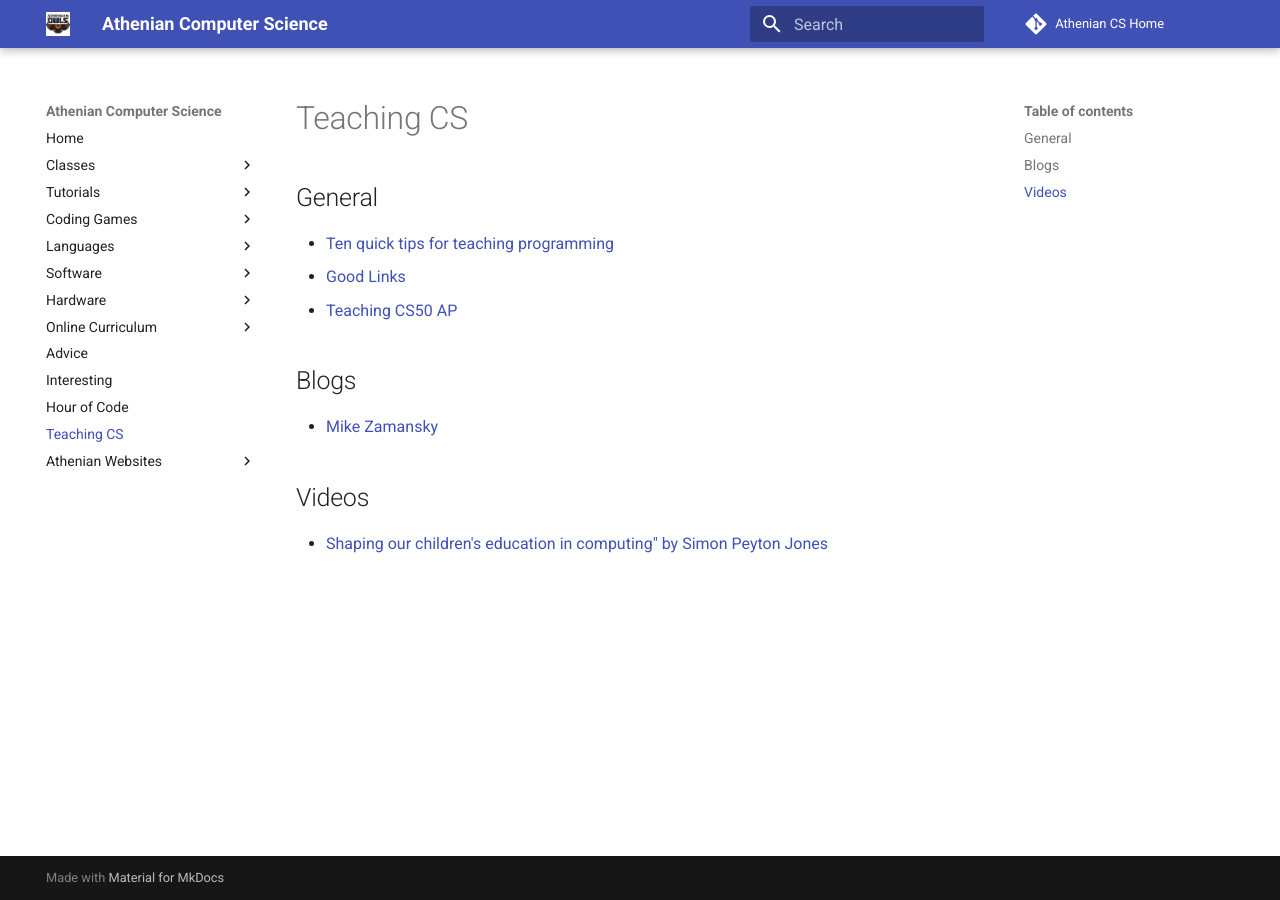
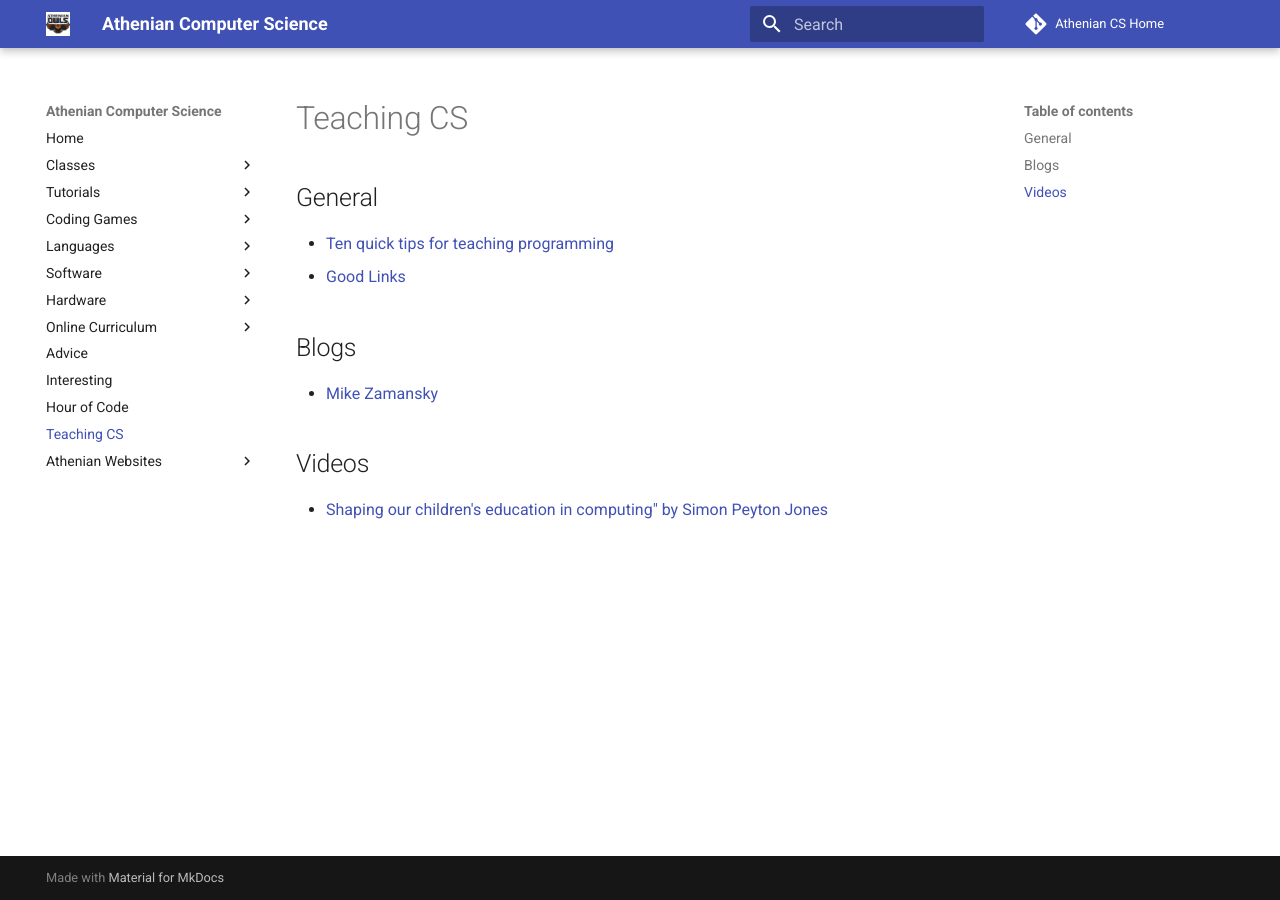
Before and after one commit to athenian-computational-thinking/athenian-cs-mkdocs, an MkDocs documentation site: the page built from docs/teaching.md, in a window 1280 px wide. Built offline with MkDocs 1.6.1 and Material for MkDocs 9.7.7, drawn with Linux system fonts in a browser that asks for light colours; comment, search, counter and statistics services are not loaded.

Commit message:
Update docs

```diff
--- a/docs/teaching.md
+++ b/docs/teaching.md
@@ -3,7 +3,6 @@
 ## General
 * [Ten quick tips for teaching programming](https://journals.plos.org/ploscompbiol/article?id=10.1371/journal.pcbi.1006023)
 * [Good Links](http://innovativeteacher.org/wp-content/uploads/2018/07/book-links.pdf)
-* [Teaching CS50 AP](https://docs.cs50.net/2016/ap/resources/teaching/teaching.html)
 
 ## Blogs
 * [Mike Zamansky](https://cestlaz.github.io)
--- a/mkdocs.yml
+++ b/mkdocs.yml
@@ -31,7 +31,6 @@ nav:
       - Crickit/CPX: cricket.md
   - Online Curriculum:
       - Nand2Tetris: nand2tetris.md
-      - Harvard's CS50: https://ap.cs50.net
       - Coding Resources: coding-resources.md
   - Advice: advice.md
   - Interesting: interesting.md
```
